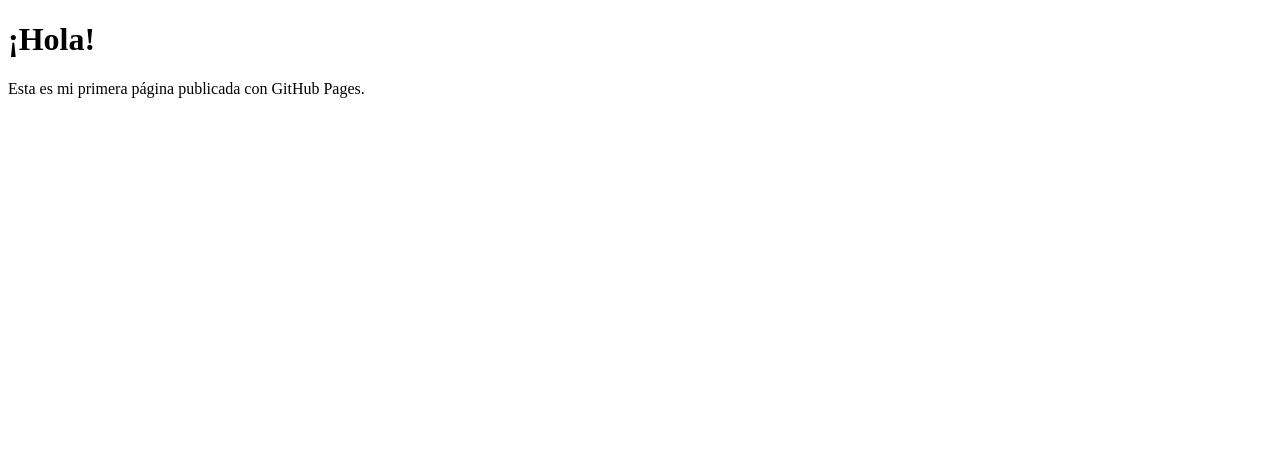
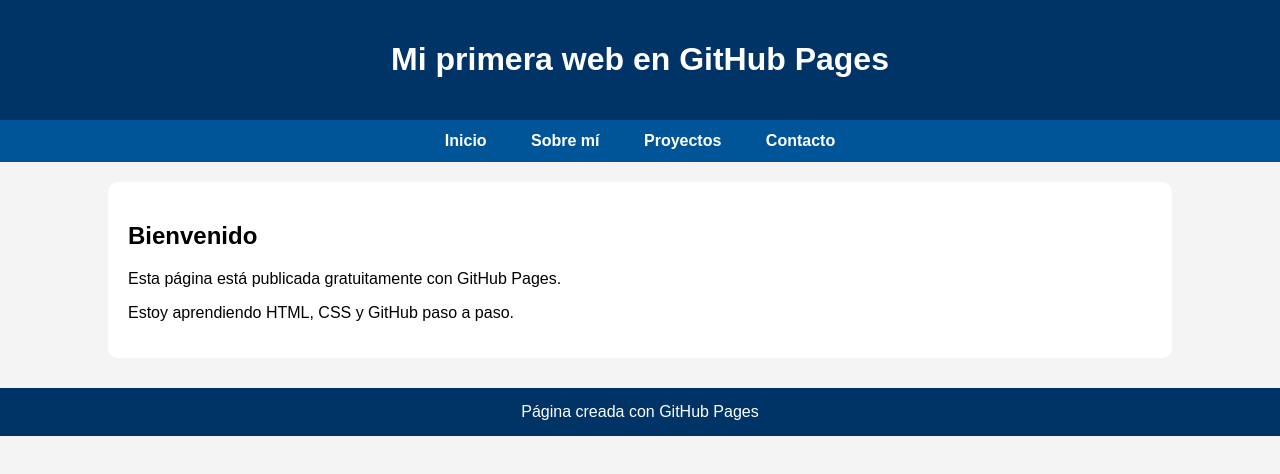
Before and after one commit to ilarue/pruebaWebGithub, a plain HTML site: page index.html in a window 1280 px wide. Drawn offline with Linux system fonts and the light colour scheme.

Commit message:
Update index.html

```diff
--- a/index.html
+++ b/index.html
@@ -1,11 +1,47 @@
 <!DOCTYPE html>
 <html lang="es">
+
 <head>
     <meta charset="UTF-8">
-    <title>Mi primera página en GitHub Pages</title>
+    <title>Mi primera web</title>
+
+    <link rel="stylesheet" href="css/estilos.css">
+
 </head>
+
 <body>
-    <h1>¡Hola!</h1>
-    <p>Esta es mi primera página publicada con GitHub Pages.</p>
+
+<header>
+    <h1>Mi primera web en GitHub Pages</h1>
+</header>
+
+<nav>
+    <a href="index.html">Inicio</a>
+    <a href="sobre-mi.html">Sobre mí</a>
+    <a href="proyectos.html">Proyectos</a>
+    <a href="contacto.html">Contacto</a>
+</nav>
+
+<main>
+
+<h2>Bienvenido</h2>
+
+<p>
+Esta página está publicada gratuitamente con GitHub Pages.
+</p>
+
+<p>
+Estoy aprendiendo HTML, CSS y GitHub paso a paso.
+</p>
+
+</main>
+
+<footer>
+
+Página creada con GitHub Pages
+
+</footer>
+
 </body>
+
 </html>
```
